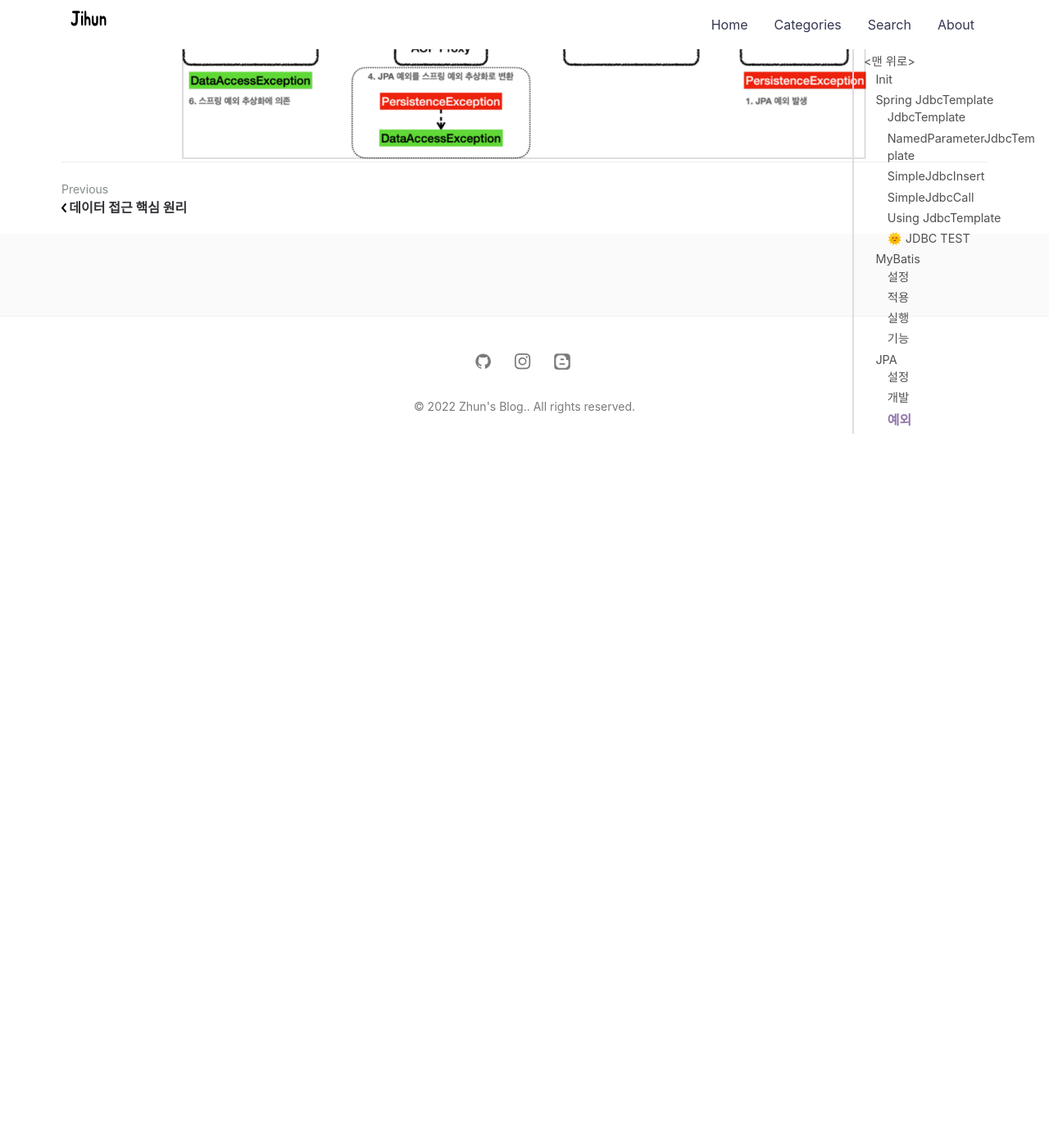
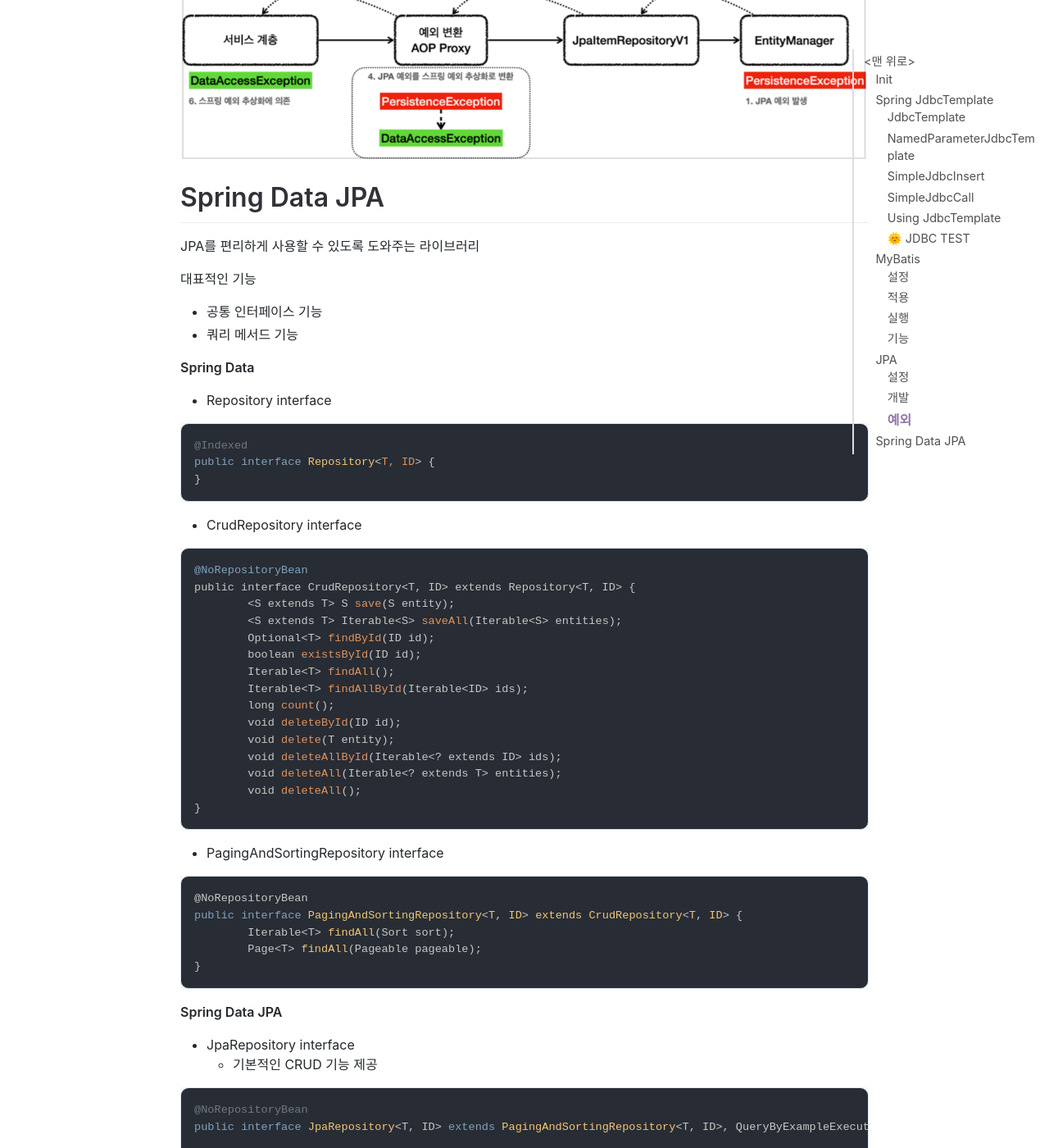
Before and after one commit to jihunparkme/jihunparkme.github.io, a Jekyll site: the page built from _posts/2022-08-08-Spring-DB-Part2.md, in a window 1280 px wide and 1400 px high, scrolled down 12784 px. Shown: the whole window at 82% size. Built offline with Jekyll 4.4.1, drawn with Linux system fonts in a browser that asks for light colours; nearby versions of some CDN libraries; comment, search, counter and statistics services are not loaded; before the commit the page ends 13335 px from its top, so only the background shows below that; some of the changed text lies outside the part shown.

Commit message:
[Spring Data Jpa] 주요 기능

````diff
--- a/_posts/2022-08-08-Spring-DB-Part2.md
+++ b/_posts/2022-08-08-Spring-DB-Part2.md
@@ -555,3 +555,103 @@
 `EntityManagerFactoryUtils#convertJpaAccessExceptionIfPossible()`
 
 ![Result](https://github.com/jihunparkme/jihunparkme.github.io/blob/master/post_img/spring/repository-annotation.png?raw=true 'Result')
+
+# Spring Data JPA
+
+JPA를 편리하게 사용할 수 있도록 도와주는 라이브러리
+
+대표적인 기능
+- 공통 인터페이스 기능
+- 쿼리 메서드 기능
+
+
+**Spring Data**
+
+- Repository interface
+
+```java
+@Indexed
+public interface Repository<T, ID> {
+}
+```
+
+- CrudRepository interface
+
+```java
+@NoRepositoryBean
+public interface CrudRepository<T, ID> extends Repository<T, ID> {
+	<S extends T> S save(S entity);
+	<S extends T> Iterable<S> saveAll(Iterable<S> entities);
+	Optional<T> findById(ID id);
+	boolean existsById(ID id);
+	Iterable<T> findAll();
+	Iterable<T> findAllById(Iterable<ID> ids);
+	long count();
+	void deleteById(ID id);
+	void delete(T entity);
+	void deleteAllById(Iterable<? extends ID> ids);
+	void deleteAll(Iterable<? extends T> entities);
+	void deleteAll();
+}
+```
+
+- PagingAndSortingRepository interface
+
+```java
+@NoRepositoryBean
+public interface PagingAndSortingRepository<T, ID> extends CrudRepository<T, ID> {
+	Iterable<T> findAll(Sort sort);
+	Page<T> findAll(Pageable pageable);
+}
+```
+**Spring Data JPA**
+
+- JpaRepository interface
+  - 기본적인 CRUD 기능 제공
+
+```java
+@NoRepositoryBean
+public interface JpaRepository<T, ID> extends PagingAndSortingRepository<T, ID>, QueryByExampleExecutor<T> {
+
+	@Override
+	List<T> findAll();
+
+	@Override
+	List<T> findAll(Sort sort);
+
+	@Override
+	List<T> findAllById(Iterable<ID> ids);
+
+	@Override
+	<S extends T> List<S> saveAll(Iterable<S> entities);
+
+  void flush();
+
+	<S extends T> S saveAndFlush(S entity);
+
+	<S extends T> List<S> saveAllAndFlush(Iterable<S> entities);
+
+	void deleteAllInBatch(Iterable<T> entities);
+
+	void deleteAllByIdInBatch(Iterable<ID> ids);
+
+	void deleteAllInBatch();
+
+	T getOne(ID id);
+
+	T getById(ID id);
+
+	@Override
+	<S extends T> List<S> findAll(Example<S> example);
+
+	@Override
+	<S extends T> List<S> findAll(Example<S> example, Sort sort);
+}
+```
+
+
+> [Spring Data](https://spring.io/projects/spring-data)
+>
+> [Query Creation](https://docs.spring.io/spring-data/jpa/docs/current/reference/html/#jpa.query-methods.query-creation)
+>
+> [Limiting Query Results](https://docs.spring.io/spring-data/jpa/docs/current/reference/html/#repositories.limit-query-result)
````
